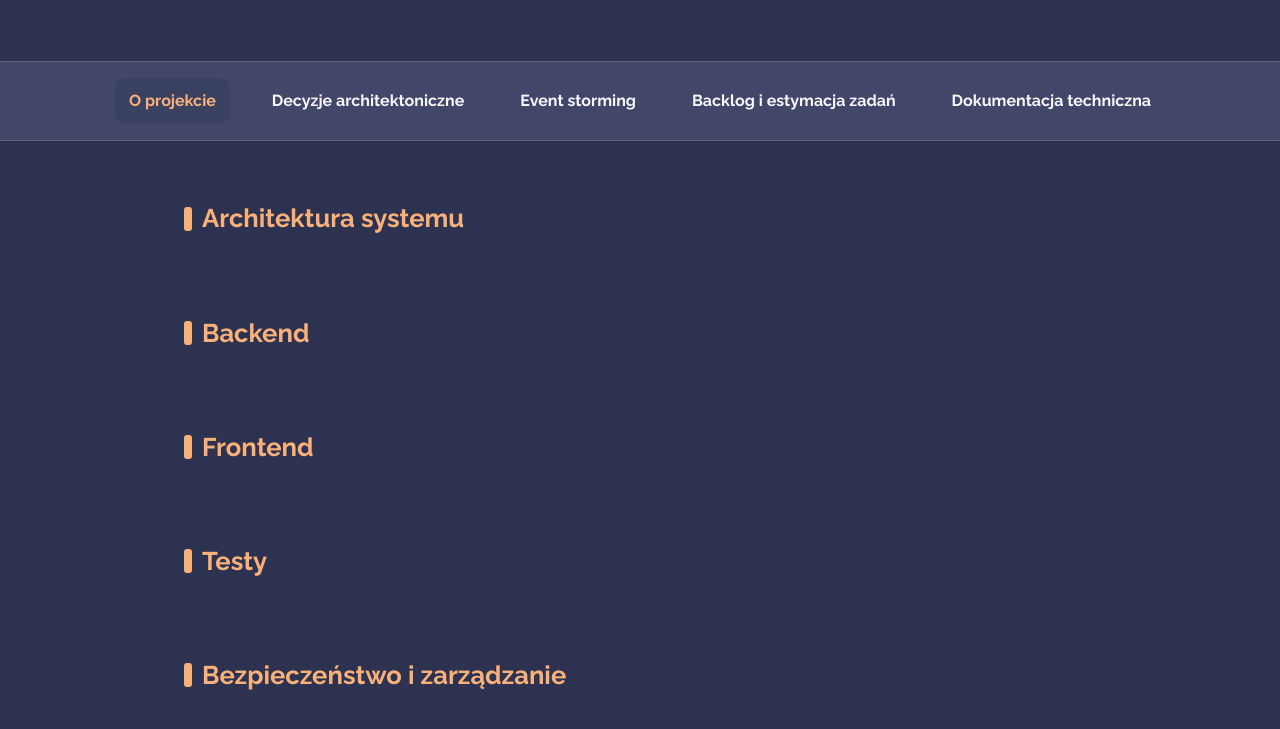
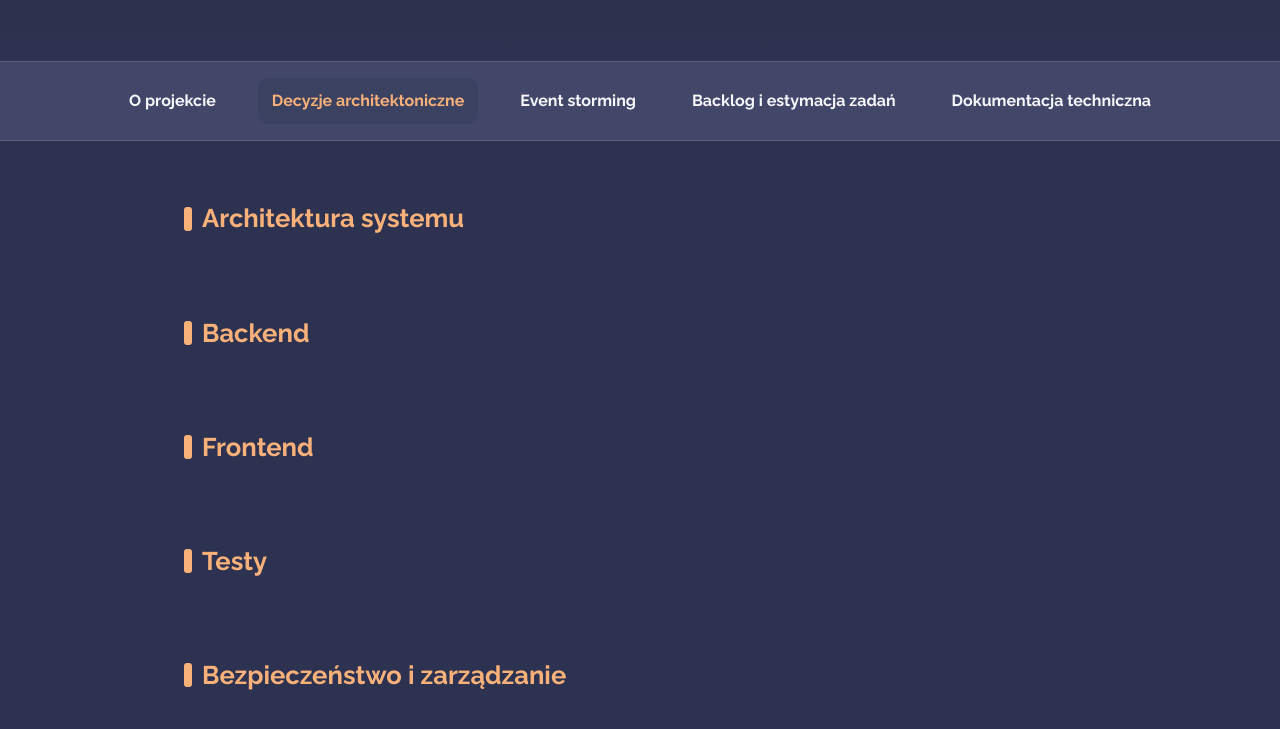
Before and after one commit to AnetaWalczak00/AnetaWalczak00.github.io, a plain HTML site: page docs/decyzje.html in a window 1280 px wide. Shown: the part 203-932 px from the top of the page. Drawn offline with Linux system fonts and the light colour scheme.

Commit message:
Update decyzje.html

```diff
--- a/docs/decyzje.html
+++ b/docs/decyzje.html
@@ -17,8 +17,8 @@
   </header>
 
 <nav>
-  <a href="index.html" class="active">O projekcie</a>
-  <a href="decyzje.html">Decyzje architektoniczne</a>
+  <a href="index.html">O projekcie</a>
+  <a href="decyzje.html" class="active">Decyzje architektoniczne</a>
   <a href="eventstorming.html">Event storming</a>
   <a href="backlog.html">Backlog i estymacja zadań</a>
   <a href="dokumentacja.html">Dokumentacja techniczna</a>
```
